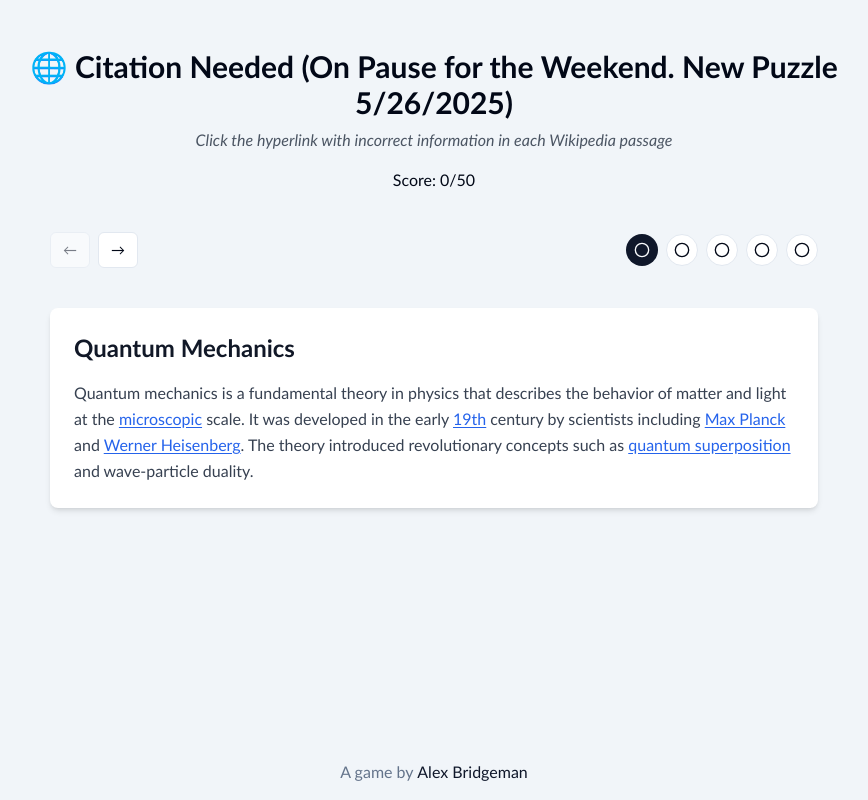
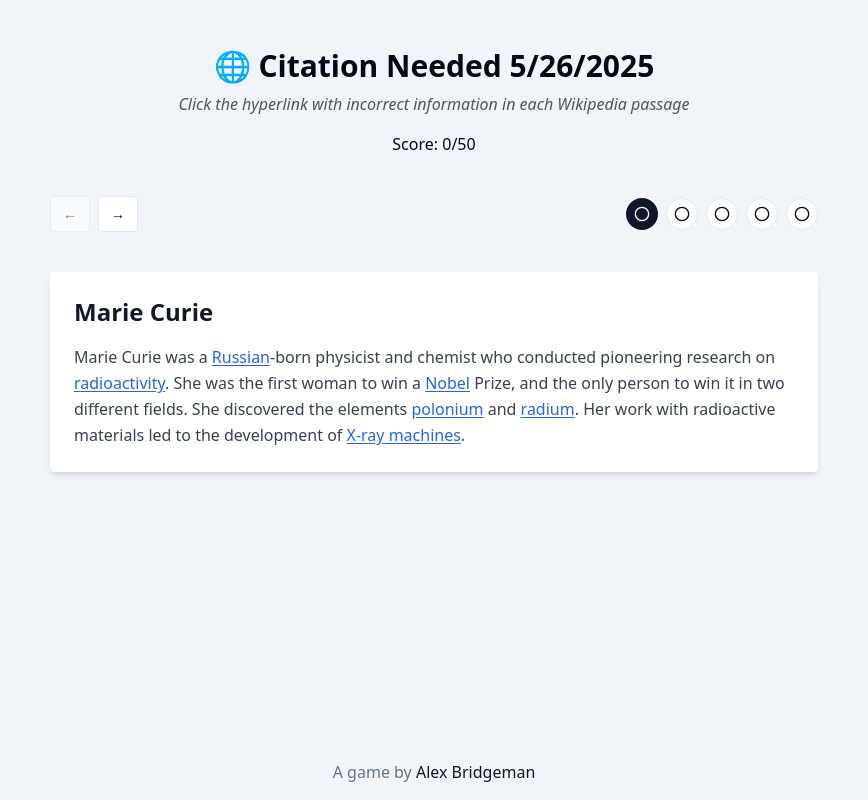
Before and after one commit to aleburbridge/Citation-Needed, a React (Vite) app: page / in a window 1280 px wide. Shown: the whole page, without its empty margins (206-1074 px from the left). Built offline with nearby package versions, Linux system fonts and the light colour scheme; the HTML template or start-up script is replaced by a standard one.

Commit message:
new articles

```diff
--- /dev/null
+++ b/src/app/globals.css
@@ -0,0 +1,76 @@
+@tailwind base;
+@tailwind components;
+@tailwind utilities;
+
+@layer base {
+  :root {
+    --background: 0 0% 100%;
+    --foreground: 222.2 84% 4.9%;
+
+    --card: 0 0% 100%;
+    --card-foreground: 222.2 84% 4.9%;
+
+    --popover: 0 0% 100%;
+    --popover-foreground: 222.2 84% 4.9%;
+
+    --primary: 222.2 47.4% 11.2%;
+    --primary-foreground: 210 40% 98%;
+
+    --secondary: 210 40% 96.1%;
+    --secondary-foreground: 222.2 47.4% 11.2%;
+
+    --muted: 210 40% 96.1%;
+    --muted-foreground: 215.4 16.3% 46.9%;
+
+    --accent: 210 40% 96.1%;
+    --accent-foreground: 222.2 47.4% 11.2%;
+
+    --destructive: 0 84.2% 60.2%;
+    --destructive-foreground: 210 40% 98%;
+
+    --border: 214.3 31.8% 91.4%;
+    --input: 214.3 31.8% 91.4%;
+    --ring: 222.2 84% 4.9%;
+
+    --radius: 4px;
+  }
+
+  .dark {
+    --background: 222.2 84% 4.9%;
+    --foreground: 210 40% 98%;
+
+    --card: 222.2 84% 4.9%;
+    --card-foreground: 210 40% 98%;
+
+    --popover: 222.2 84% 4.9%;
+    --popover-foreground: 210 40% 98%;
+
+    --primary: 210 40% 98%;
+    --primary-foreground: 222.2 47.4% 11.2%;
+
+    --secondary: 217.2 32.6% 17.5%;
+    --secondary-foreground: 210 40% 98%;
+
+    --muted: 217.2 32.6% 17.5%;
+    --muted-foreground: 215 20.2% 65.1%;
+
+    --accent: 217.2 32.6% 17.5%;
+    --accent-foreground: 210 40% 98%;
+
+    --destructive: 0 62.8% 30.6%;
+    --destructive-foreground: 210 40% 98%;
+
+    --border: 217.2 32.6% 17.5%;
+    --input: 217.2 32.6% 17.5%;
+    --ring: 212.7 26.8% 83.9%;
+  }
+}
+
+@layer base {
+  * {
+    @apply border-border;
+  }
+  body {
+    @apply bg-background text-foreground;
+  }
+}
--- a/src/components/ui/textarea.tsx
+++ b/src/components/ui/textarea.tsx
@@ -10,7 +10,7 @@
     return (
       <textarea
         className={cn(
-          "flex min-h-[80px] w-full rounded-md border border-input bg-background px-3 py-2 text-sm ring-offset-background placeholder:text-muted-foreground focus-visible:outline-none focus-visible:ring-2 focus-visible:ring-ring focus-visible:ring-offset-2 disabled:cursor-not-allowed disabled:opacity-50",
+          "flex min-h-[80px] w-full border border-input bg-background px-3 py-2 text-sm ring-offset-background placeholder:text-muted-foreground focus-visible:outline-none focus-visible:ring-2 focus-visible:ring-ring focus-visible:ring-offset-2 disabled:cursor-not-allowed disabled:opacity-50",
           className,
         )}
         ref={ref}
--- a/src/components/wiki-game/WikiGame.tsx
+++ b/src/components/wiki-game/WikiGame.tsx
@@ -89,9 +89,11 @@
   useEffect(() => {
     if (articles.length > 0 && !isLoading) {
       const allMistakesFound = articles.every((article) => {
-        if (!article.links || article.mistakeIndex === undefined) return false;
-        const mistakeLink = article.links[article.mistakeIndex];
-        return mistakeLink && gameState.clickedLinks[mistakeLink.id];
+        if (!article.links) return false;
+        const mistakeLink = article.links.find(link => link.isMistake);
+        if (!mistakeLink) return false;
+        const mistakeLinkId = `${article.id}-${article.links.indexOf(mistakeLink)}`;
+        return gameState.clickedLinks[mistakeLinkId];
       });
 
       if (allMistakesFound && !gameState.gameCompleted) {
@@ -152,8 +154,11 @@
           // Clicked wrong link - mark as incorrect (0 points)
           updatedScores[prev.currentArticleIndex] = 0;
           // Mark the mistake for this article as clicked to prevent future attempts
-          const mistakeLinkId = `${currentArticle.id}-${currentArticle.mistakeIndex}`;
-          updatedClickedLinks[mistakeLinkId] = true;
+          const mistakeLink = currentArticle.links.find(link => link.isMistake);
+          if (mistakeLink) {
+            const mistakeLinkId = `${currentArticle.id}-${currentArticle.links.indexOf(mistakeLink)}`;
+            updatedClickedLinks[mistakeLinkId] = true;
+          }
         }
 
         return {
@@ -164,19 +169,14 @@
       });
 
       if (isMistake) {
-        const mistakeLink = currentArticle.links[currentArticle.mistakeIndex];
+        const mistakeLink = currentArticle.links.find(link => link.isMistake);
         if (mistakeLink) {
           setCurrentMistakeLink(mistakeLink);
           setDialogOpen(true);
-
-          toast({
-            title: "Good eye!",
-            description: "You found the mistake! Now, what's the correct term?",
-          });
         }
       } else {
         // Get the actual mistake link to show what was missed
-        const mistakeLink = currentArticle.links[currentArticle.mistakeIndex];
+        const mistakeLink = currentArticle.links.find(link => link.isMistake);
         if (mistakeLink) {
           toast({
             title: "Incorrect",
@@ -236,9 +236,9 @@
 
       // Show toast with feedback
       toast({
-        title: isCorrect ? "Correct! +5 points" : "Not quite right",
+        title: isCorrect ? "Correct!" : "Not quite right",
         description: isCorrect
-          ? "That's exactly right! You've earned 5 more points."
+          ? "+5 points"
           : `The correct answer was "${Array.isArray(currentMistakeLink.correctAnswer) ? currentMistakeLink.correctAnswer[0] : currentMistakeLink.correctAnswer}".`,
         variant: isCorrect ? "default" : "destructive",
       });
@@ -299,13 +299,12 @@
     }
 
     const results: GameResult[] = articles.map((article) => {
-      if (!article.links || article.mistakeIndex === undefined)
-        return "unattempted";
+      if (!article.links) return "unattempted";
 
-      const mistakeLink = article.links[article.mistakeIndex];
+      const mistakeLink = article.links.find(link => link.isMistake);
       if (!mistakeLink) return "unattempted";
 
-      const mistakeLinkId = `${article.id}-${article.mistakeIndex}`;
+      const mistakeLinkId = `${article.id}-${article.links.indexOf(mistakeLink)}`;
       if (!gameState.clickedLinks[mistakeLinkId]) return "unattempted";
 
       const articleIndex = articles.findIndex((a) => a.id === article.id);
@@ -353,16 +352,17 @@
 
   // Prepare the clickedMistakes array safely for GameProgress
   const clickedMistakes = articles.map((article) => {
-    if (!article.links || article.mistakeIndex === undefined) return false;
-    const mistakeLink = article.links[article.mistakeIndex];
-    const mistakeLinkId = `${article.id}-${article.mistakeIndex}`;
-    return (mistakeLink && gameState.clickedLinks[mistakeLinkId]) || false;
+    if (!article.links) return false;
+    const mistakeLink = article.links.find(link => link.isMistake);
+    if (!mistakeLink) return false;
+    const mistakeLinkId = `${article.id}-${article.links.indexOf(mistakeLink)}`;
+    return gameState.clickedLinks[mistakeLinkId] || false;
   });
 
   return (
     <div className="max-w-4xl mx-auto p-4">
       <header className="mb-6 text-center">
-        <h1 className="text-3xl font-bold mb-2">🌐 Citation Needed (On Pause for the Weekend. New Puzzle 5/26/2025){/*formatDate(new Date())*/}</h1>
+        <h1 className="text-3xl font-bold mb-2">🌐 Citation Needed 5/26/2025</h1>
         <p className="text-gray-600 mb-4">
           <i>Click the hyperlink with incorrect information in each Wikipedia passage</i>
         </p>
--- a/src/data/articles.ts
+++ b/src/data/articles.ts
@@ -2,188 +2,197 @@
 import { articleGroups } from "./articleHistory";
 import { formatDate } from "@/lib/utils";
 
-// Get articles for today
 export const getArticlesForToday = (): Article[] => {
   return [
     {
       id: "1",
-      title: "Quantum Mechanics",
+      title: "Marie Curie",
       content: [
-        "Quantum mechanics is a fundamental theory in physics that describes the behavior of matter and light at the ",
-        " scale. It was developed in the early ",
-        " century by scientists including ",
+        "Marie Curie was a ",
+        "-born physicist and chemist who conducted pioneering research on ",
+        ". She was the first woman to win a ",
+        " Prize, and the only person to win it in two different fields. She discovered the elements ",
         " and ",
-        ". The theory introduced revolutionary concepts such as ",
-        " and wave-particle duality.",
-      ],
-      links: [
-        {
-          text: "microscopic",
-          isMistake: false,
-        },
-        {
-          text: "19th",
-          correctAnswer: ["20th", "twentieth", "20"],
-          isMistake: true,
-        },
-        {
-          text: "Max Planck",
-          isMistake: false,
-        },
-        {
-          text: "Werner Heisenberg",
-          isMistake: false,
-        },
-        {
-          text: "quantum superposition",
-          isMistake: false,
-        },
-      ],
-      mistakeIndex: 1,
-    },
-    {
-      id: "2",
-      title: "Ancient Egypt",
-      content: [
-        "Ancient Egypt was a civilization in ",
-        " concentrated along the lower reaches of the ",
-        ". It began around ",
-        " BCE and lasted for over 3,000 years. The civilization is known for its ",
-        " and the construction of massive ",
+        ". Her work with radioactive materials led to the development of ",
         ".",
       ],
       links: [
         {
-          text: "North Africa",
+          text: "Russian",
+          correctAnswer: ["Polish", "Poland"],
+          isMistake: true,
+        },
+        {
+          text: "radioactivity",
           isMistake: false,
         },
         {
-          text: "Tigris River",
-          correctAnswer: ["Nile", "Nile River"],
-          isMistake: true,
-        },
-        {
-          text: "3100",
+          text: "Nobel",
           isMistake: false,
         },
         {
-          text: "hieroglyphic writing",
+          text: "polonium",
           isMistake: false,
         },
         {
-          text: "pyramids",
+          text: "radium",
+          isMistake: false,
+        },
+        {
+          text: "X-ray machines",
           isMistake: false,
         },
       ],
-      mistakeIndex: 1,
+    },
+    {
+      id: "2",
+      title: "Colosseum",
+      content: [
+        "The Colosseum is an elliptical amphitheater in the center of ",
+        ". It is the ",
+        " and held an average of ",
+        " spectators. In Ancient times, the structure was used for ",
+        ", ",
+        ", and ",
+        " reannactments."
+      ],
+      links: [
+        {
+          text: "Rome",
+          isMistake: false,
+        },
+        {
+          text: "largest standing amphitheatre in the world",
+          isMistake: false,
+        },
+        {
+          text: "65,000",
+          isMistake: false,
+        },
+        {
+          text: "gladiatorial contests",
+          isMistake: false,
+        },
+        {
+          text: "mock sea battles",
+          isMistake: false,
+        },
+        {
+          text: "medieval battle",
+          correctAnswer: ["battle", "ancient", "ancient battle"],
+          isMistake: true,
+        },
+      ],
     },
     {
       id: "3",
-      title: "Space Race",
+      title: "Bebop",
       content: [
-        "The Space Race was a 20th-century competition between the ",
-        " and the ",
-        " for supremacy in spaceflight capability. It began with the launch of ",
-        " in 1957 and culminated with the ",
-        " landing in 1969. The competition led to significant advances in ",
-        " and space exploration.",
+        "Bebop is a style of",
+        " that developed in the early to mid ",
+        " in ",
+        ". The style is characterized by fast tempos, complex chord progressions, and ",
+        ". Two leading figures in the development of bebop were ",
+        " and ",
+        "."
       ],
       links: [
         {
-          text: "United States",
+          text: " jazz",
+          isMistake: false
+        },
+        {
+          text: "1940s",
           isMistake: false,
         },
         {
-          text: "Soviet Union",
+          text: "Japan",
+          isMistake: true,
+          correctAnswer: ["The US", "USA", "the USA", "united states", "the united states", "The united states of america", "america"]
+        },
+        {
+          text: "improvisation",
           isMistake: false,
         },
         {
-          text: "Explorer 1",
-          correctAnswer: ["Sputnik 1", "Sputnik"],
-          isMistake: true,
-        },
-        {
-          text: "Apollo 11",
+          text: "Charlie Parker",
           isMistake: false,
         },
         {
-          text: "rocket technology",
+          text: "Dizzy Gillespie",
           isMistake: false,
         },
       ],
-      mistakeIndex: 2,
     },
     {
       id: "4",
-      title: "Great Wall of China",
+      title: "Mount Everest",
       content: [
-        "The Great Wall of China is a series of fortifications in China. Construction began during the ",
-        " and continued for over ",
-        ". The wall stretches for approximately 21,196 kilometers across ",
-        ". It was built primarily to protect against invasions from ",
-        " tribes. The wall's construction involved millions of workers and used materials like ",
-        " and stone.",
+        "Mount Everest is Earth's highest mountain above sea level, located in the ",
+        " mountain range. It stands at ",
+        " meters above sea level. The first successful summit was achieved by ",
+        " and ",
+        " in ",
+        "."
       ],
       links: [
         {
-          text: "Ming Dynasty",
-          correctAnswer: ["Qin", "Qin Dynasty"],
-          isMistake: true,
-        },
-        {
-          text: "2,000 years",
+          text: "Himalayan",
           isMistake: false,
         },
         {
-          text: "northern China",
+          text: "8,848",
           isMistake: false,
         },
         {
-          text: "Mongol",
+          text: "Edmund Hillary",
           isMistake: false,
         },
         {
-          text: "brick",
+          text: "Tenzing Norgay",
+          isMistake: false,
+        },
+        {
+          text: "1943",
+          correctAnswer: ["1953", "nineteen fifty-three"],
+          isMistake: true,
+        }
+      ],
+    },
+    {
+      id: "5",
+      title: "Internet",
+      content: [
+        "The Internet is a global network of interconnected computers. It began as ",
+        " in the ",
+        ". The World Wide Web was created by ",
+        " in ",
+        ". Today, the Internet enables instant communication through ",
+        " and social media platforms.",
+      ],
+      links: [
+        {
+          text: "SHERPANET",
+          isMistake: true,
+          correctAnswer: "ARPANET"
+        },
+        {
+          text: "1960s",
+          isMistake: false,
+        },
+        {
+          text: "Tim Berners-Lee",
+          isMistake: false,
+        },
+        {
+          text: "1989",
+          isMistake: false,
+        },
+        {
+          text: "email",
           isMistake: false,
         },
       ],
-      mistakeIndex: 0,
-    },
-    {
-      id: "5",
-      title: "Theory of Relativity",
-      content: [
-        "Albert Einstein's Theory of Relativity consists of two parts: Special and ",
-        ". The theory was published in ",
-        " and revolutionized our understanding of space and time. One of its most famous equations, ",
-        ", shows the relationship between mass and energy. The theory predicts that time moves ",
-        " in stronger gravitational fields. This was confirmed by experiments using ",
-        ".",
-      ],
-      links: [
-        {
-          text: "  General Relativity",
-          isMistake: false,
-        },
-        {
-          text: "1915",
-          isMistake: false,
-        },
-        {
-          text: "E = mc²",
-          isMistake: false,
-        },
-        {
-          text: "faster",
-          correctAnswer: "slower",
-          isMistake: true,
-        },
-        {
-          text: "atomic clocks",
-          isMistake: false,
-        },
-      ],
-      mistakeIndex: 3,
     }
   ];
 };
--- a/src/types/wiki-game.ts
+++ b/src/types/wiki-game.ts
@@ -3,7 +3,6 @@
   title: string;
   content: string[];
   links: Link[];
-  mistakeIndex: number;
 }
 
 export interface Link {
@@ -21,7 +20,7 @@
   gameCompleted: boolean;
 }
 
-export type GameResult = "correct" | "incorrect" | "partial" | "unattempted";
+export type GameResult = "unattempted" | "partial" | "incorrect" | "correct";
 
 export interface GameResults {
   date: string;
```
Also changed, not shown: src/components/ui/footer.tsx (+1 -6 lines), src/components/wiki-game/MistakeDialog.tsx (+3 -4 lines), src/data/articleHistory.ts (+12 -11 lines), tailwind.config.js (added, +76 -0 lines), 1 other file (tests, documents, lock files or other folders).
